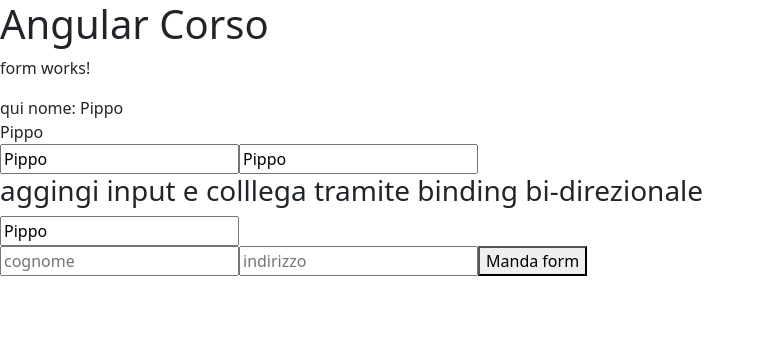
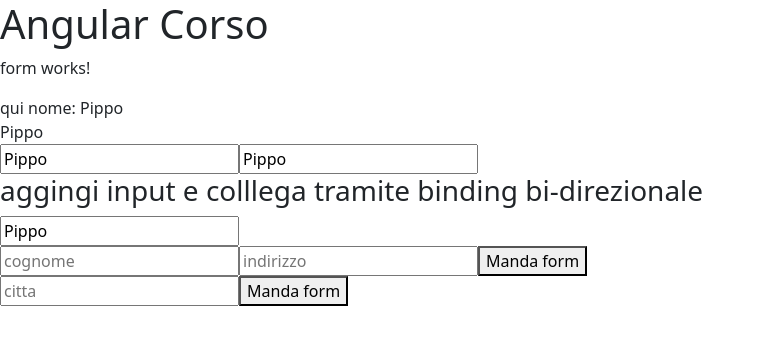
Before and after one commit to ironmanromeo/angular-corso, an Angular app: page / in a window 1280 px wide. Shown: the top 344 px of the page, without its empty margins (0-765 px from the left). Built offline with nearby package versions, Linux system fonts and the light colour scheme.

Commit message:
lezione 5 es mandacitta

```diff
--- a/src/app/form/form.component.html
+++ b/src/app/form/form.component.html
@@ -15,3 +15,8 @@
     <input placeholder="indirizzo" #indirizzoRef>
     <button (click)="onMandaForm(cognomeRef,indirizzoRef)">Manda form</button>
 </div>
+
+<p>
+    <input placeholder="citta" #cittaeRef>
+    <button (click)="onMandaCitta()">Manda form</button>
+</p>
--- a/src/app/form/form.component.ts
+++ b/src/app/form/form.component.ts
@@ -1,4 +1,4 @@
-import { Component, OnInit } from '@angular/core';
+import { Component, ElementRef, ViewChild } from '@angular/core';
 
 @Component({
   selector: 'app-form',
@@ -6,6 +6,8 @@ import { Component, OnInit } from '@angular/core';
   styleUrls: ['./form.component.css']
 })
 export class FormComponent {
+
+  @ViewChild("cittaRef") cittaRef?:ElementRef
 
   nome = "Pippo"
 
@@ -27,4 +29,7 @@ export class FormComponent {
     console.log("Persona da form: ",persona)
   }
 
+  onMandaCitta(){
+
+  }
 }
```
